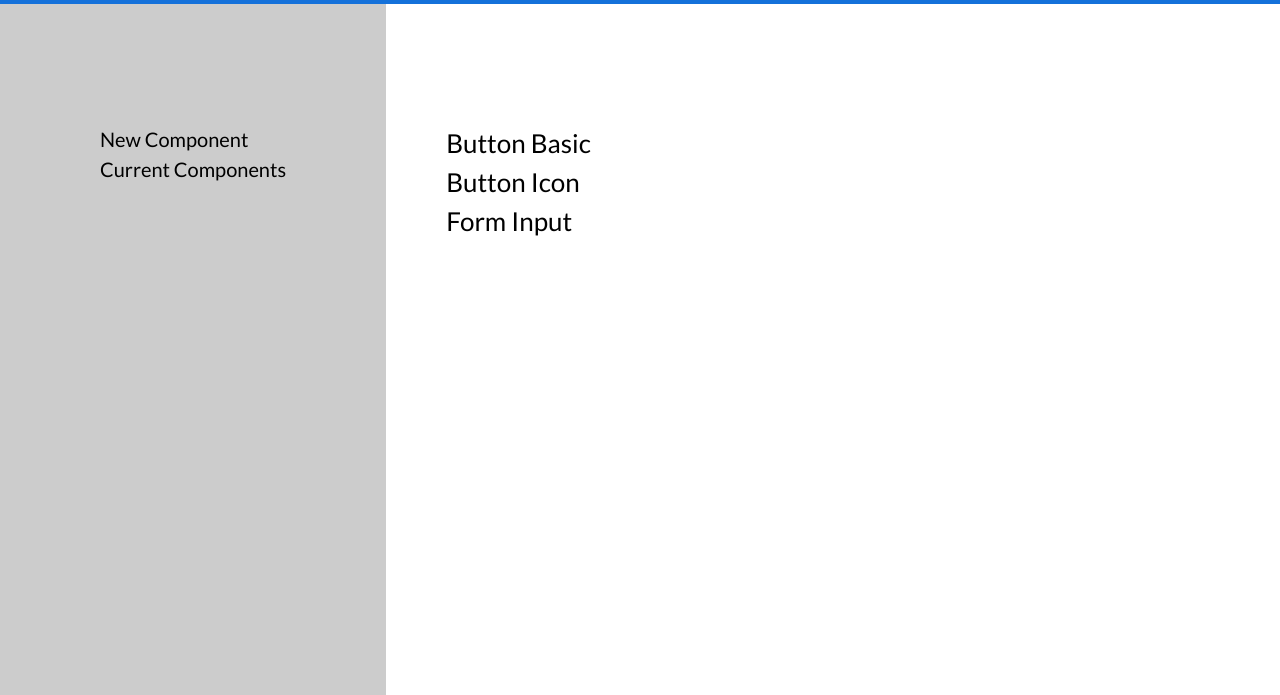
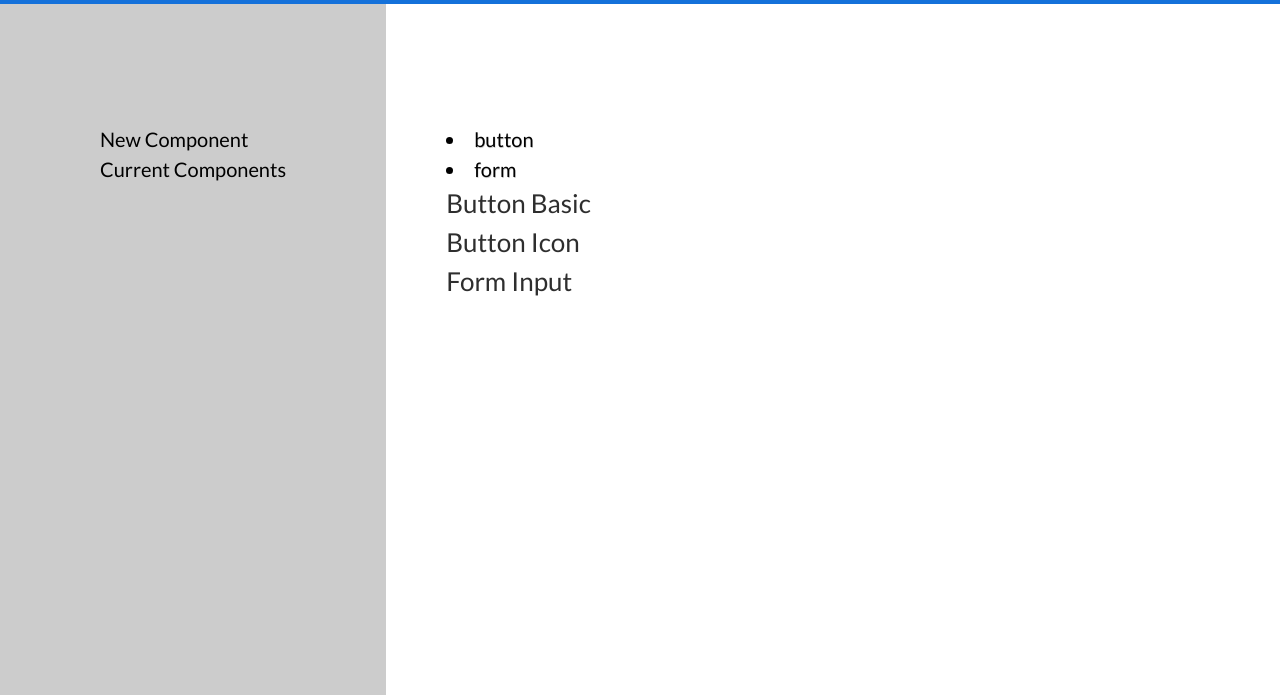
Before and after one commit to bwclovis-web/a11yac, a Gatsby site: page /component-listing in a window 1280 px wide. Shown: the part 105-800 px from the top of the page. Built offline with nearby package versions, Linux system fonts and the light colour scheme; Gatsby itself is replaced by a stand-in of ours.

Commit message:
sets basic filter setup

```diff
--- /dev/null
+++ b/src/components/Filter/Filter.tsx
@@ -0,0 +1,37 @@
+import React, {useState, useEffect} from 'react';
+
+const FilterBanner = ({data, setFiltered}) => {
+    const [tags, setTags] = useState([]);
+
+    useEffect(() => {
+        generateTags(data)
+    }, [])
+
+    const generateTags = (data) => {
+        const getAllTags = data.map(item => {
+            return item.info.frontmatter.tag
+        });
+
+        const uniqueTags =  getAllTags.filter((tag, i) => {
+            return tag.indexOf(tag) !== i;
+        })
+        setTags(uniqueTags)
+    }
+
+    const handleTagSelect = (evt) => {
+        const thisTag = evt.target.innerHTML
+        setFiltered(thisTag)
+    }
+
+    return(
+        <div>
+            {tags && tags.map(tag => {
+                return <li>
+                            <button onClick={(evt) =>handleTagSelect(evt)}>{tag}</button>
+                        </li>
+            })}
+        </div>
+    )
+}
+
+export default FilterBanner;
--- a/src/pages/component-listing.tsx
+++ b/src/pages/component-listing.tsx
@@ -1,7 +1,8 @@
 import { graphql, Link } from 'gatsby';
 import styled from 'styled-components';
-import React from 'react';
+import React, {useState} from 'react';
 import Layout from '../components/Layout/Layout';
+import FilterBanner from '../components/Filter/Filter';
 
 interface ComponentListPageI {
     data: {
@@ -20,30 +21,40 @@ interface ComponentListPageI {
     }
 }
 
-const StyledList = styled.ul`
-    li {
-        a {
-            font-size: 2.6rem;
-            colot: var(--black);
-        }
+interface ListItemStylesI {
+    isFiltered: string
+}
+
+const StyledListItem = styled.li<ListItemStylesI>`
+
+    a {
+        font-size: 2.6rem;
+        color: var(--black);
+        display: ${props => props.isFiltered ? 'block' : 'none'}
     }
+
 `
 
 const ComponentListingPage: React.FC<ComponentListPageI> = ({data}) => {
     const {edges} = data.allMdx;
+    const [filtered, setIsFiltered] = useState('init');
+
     return(
         <Layout header="component listing">
-            <StyledList>
+            <FilterBanner data={edges} setFiltered={setIsFiltered}/>
+            <ul>
                 {edges instanceof Array && edges.map(node => {
+                    console.log('%c [filtered]', 'color:orange; background: purple', filtered)
+                    console.log('%c [thing]', 'color:orange; background: purple', node.info.frontmatter.tag === filtered)
                     return (
-                        <li key={node.info.id}>
+                        <StyledListItem key={node.info.id} isFiltered={node.info.frontmatter.tag === filtered || filtered === 'init'}>
                             <Link to={`/component-listing/${node.info.slug}`}>
                                 {node.info.frontmatter.title}
                             </Link>
-                        </li>
+                        </StyledListItem>
                     )
                 })}
-            </StyledList>
+            </ul>
         </Layout>
     )
 }
```
